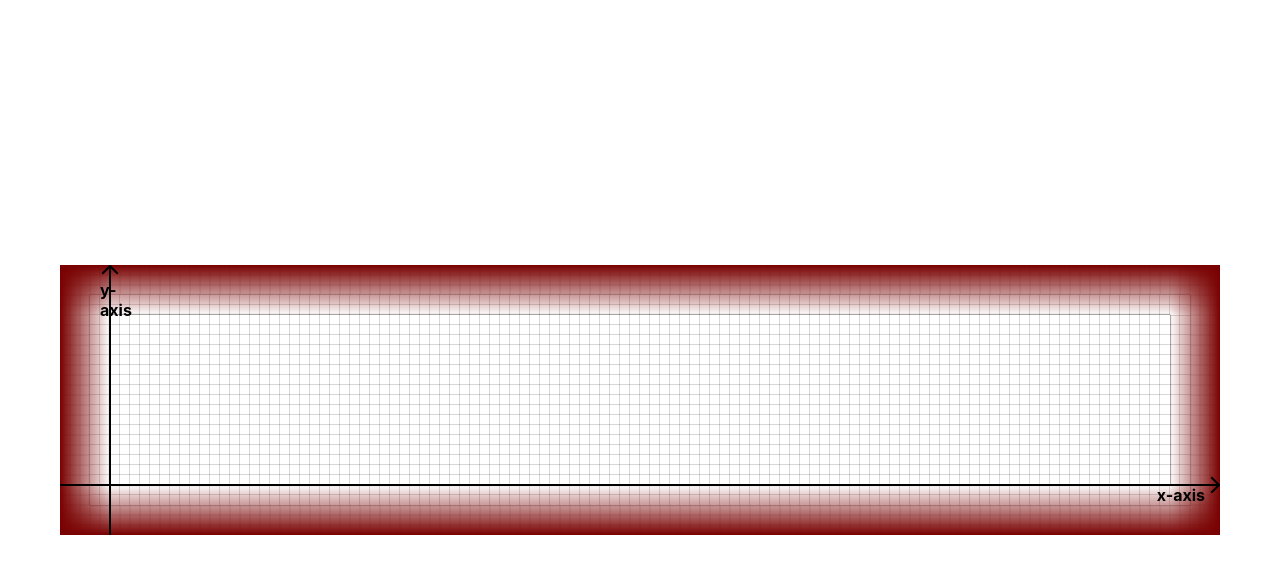
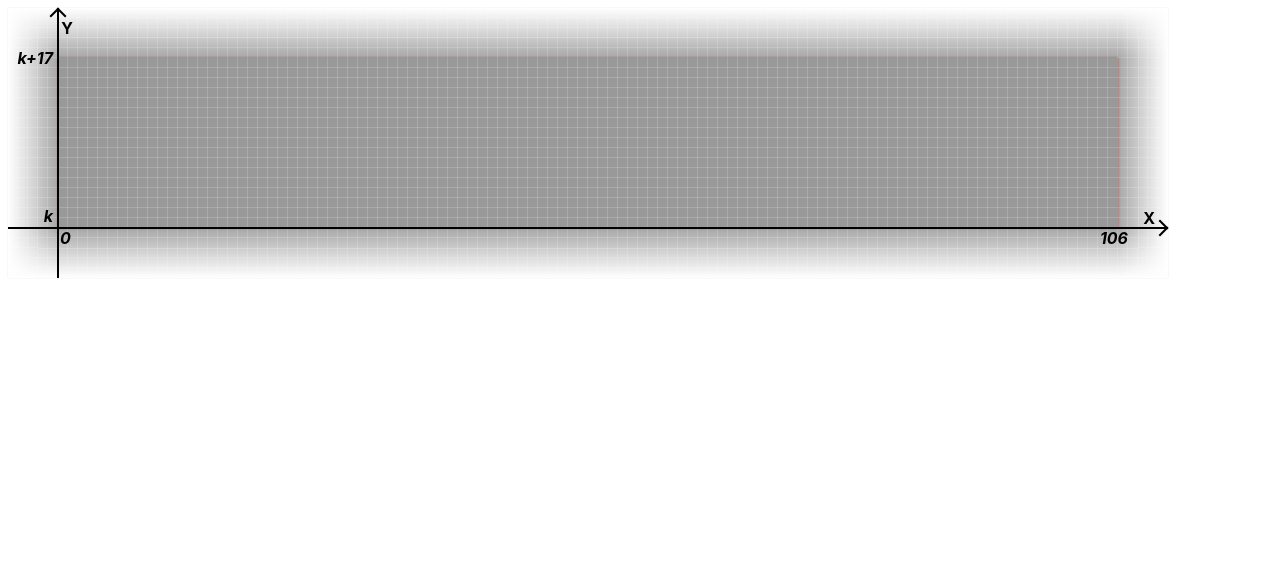
Before and after one commit to vipolar/tuppers, a Svelte app: page / in a window 1280 px wide. Shown: the top 574 px of the page. Built offline with nearby package versions, Linux system fonts and the light colour scheme.

Commit message:
made size-adjustable

```diff
--- a/src/Demo.svelte
+++ b/src/Demo.svelte
@@ -14,9 +14,8 @@
 	}
 
 	.graph {
-		transform: translateY(-50%) translateX(-50%);
+
 		position: absolute;
-		left: 50%;
-		top: 50%;
+
 	}
 </style>
--- a/src/demo/CanvasContainer.svelte
+++ b/src/demo/CanvasContainer.svelte
@@ -1,223 +1,200 @@
 <script>
-    import Decore from './CanvasDecore.svelte'
+    import CanvasDecore from './CanvasDecore.svelte'
+//    import { watchResize } from "svelte-watch-resize";
+
+    let pixelSize = 10;
+//    let screenWidth = 0;
+//    let screenHeight = 0;
 </script>
 
-<div class="container">
-    <div class="container-top-gradient"></div>
-    <div class="container-top">
-        {#each Array(116) as _, index (index)}
-            <div class="container-column">
-                {#each Array(3) as _, index (index)}
-                    <div class="container-pixel"></div>
-                {/each}
-            </div>
-        {/each}
+<!--get available screen size and adjust pixel size by it
+<svelte:window bind:screenWidth bind:screenHeight />-->
+
+<!--constants in braces represent the amount of pixels, as defined by the canvas matrix-->
+<div class="container" style="width: {116 * pixelSize}px; height: {27 * pixelSize}px">
+    <div class="container-top-gradient" style="width: {116 * pixelSize}px; height: {5 * pixelSize}px"></div>
+    <div class="container-left-gradient" style="width: {5 * pixelSize}px; height: {27 * pixelSize}px"></div>
+    <div class="container-right-gradient" style="width: {5 * pixelSize}px; height: {27 * pixelSize}px"></div>
+    <div class="container-bot-gradient" style="width: {116 * pixelSize}px; height: {5 * pixelSize}px"></div>
+
+    <div class="decore-container" style="width: {116 * pixelSize}px; height: {27 * pixelSize}px">
+        <CanvasDecore {pixelSize}></CanvasDecore>
     </div>
 
-    <div class="container-left-gradient"></div>
-    <div class="container-left">
-        {#each Array(3) as _, index (index)}
-            <div class="container-column">
-                {#each Array(21) as _, index (index)}
-                    <div class="container-pixel"></div>
-                {/each}
+    <!--font-size adjustments might be harmful, need testing on mobile devices-->
+    <div class="container-axis-y" style="width: {5 * pixelSize}px; height: {27 * pixelSize}px">
+        <div class="container-axis-y-arrow-body"></div>
+		<div class="container-axis-y-arrow-head" style="width: {pixelSize}px; height: {pixelSize}px; top: {pixelSize / 5}px"></div>
+        <div class="container-axis-y-arrow-rest" style="width: {5 * pixelSize}px; height: {22 * pixelSize}px">
+            <div class="container-axis-y-arrow-rest-name" style="font-size: {pixelSize / 10}em; right: {pixelSize * -1.5}px; top: {pixelSize}px"><b>Y</b></div>
+            <div class="container-axis-y-arrow-rest-dash" style="width: {5 * pixelSize}px; height: {17 * pixelSize}px">
+                <div class="container-axis-y-arrow-rest-dash-first" style="font-size: {pixelSize / 10}em; right: {pixelSize / 2}px; bottom: {pixelSize / 5}px"><b><i>k</i></b></div>
+                <div class="container-axis-y-arrow-rest-dash-last" style="font-size: {pixelSize / 10}em; right: {pixelSize / 2}px; top: {pixelSize * -1}px"><b><i>k+17</i></b></div>
             </div>
-        {/each}
-    </div>
-
-    <div class="decore-container">
-        <Decore></Decore>
-    </div>
-
-    <div class="container-right-gradient"></div>
-    <div class="container-right">
-        {#each Array(3) as _, index (index)}
-            <div class="container-column">
-                {#each Array(21) as _, index (index)}
-                    <div class="container-pixel"></div>
-                {/each}
-            </div>
-        {/each}
-    </div>
-
-    <div class="container-bot-gradient"></div>
-    <div class="container-bot">
-        {#each Array(116) as _, index (index)}
-            <div class="container-column">
-                {#each Array(3) as _, index (index)}
-                    <div class="container-pixel"></div>
-                {/each}
-            </div>
-        {/each}
-    </div>
-
-    <div class="container-axis-y">
-        <div class="container-arrow-body"></div>
-		<div class="container-arrow-head"></div>
-        <div class="container-arrow-name">
-            <b>y-axis</b>
         </div>
     </div>
 
-    <div class="container-axis-x">
-        <div class="container-arrow-body"></div>
-        <div class="container-arrow-head"></div>
-        <div class="container-arrow-name">
-            <b>x-axis</b>
+    <!--font-size adjustments might be harmful, need testing on mobile devices-->
+    <div class="container-axis-x" style="width: {116 * pixelSize}px; height: {5 * pixelSize}px">
+        <div class="container-axis-x-arrow-body"></div>
+        <div class="container-axis-x-arrow-head" style="width: {pixelSize}px; height: {pixelSize}px; right: {pixelSize / 5}px"></div>
+        <div class="container-axis-x-arrow-rest" style="width: {111 * pixelSize}px; height: {5 * pixelSize}px">
+            <div class="container-axis-x-arrow-rest-name" style="font-size: {pixelSize / 10}em; right: {pixelSize * 1.3}px; top: {pixelSize * -2}px"><b>X</b></div>
+            <div class="container-axis-x-arrow-rest-dash" style="width: {106 * pixelSize}px; height: {5 * pixelSize}px">
+                <div class="container-axis-x-arrow-rest-dash-first" style="font-size: {pixelSize / 10}em; left: {pixelSize / 5}px"><b><i>0</i></b></div>
+                <div class="container-axis-x-arrow-rest-dash-last" style="font-size: {pixelSize / 10}em; right: {pixelSize * -1}px"><b><i>106</i></b></div>
+            </div>
         </div>
     </div>
 </div>
 
 <style>
     .container {
-		transform: translateY(-50%) translateX(-50%);
 		flex-flow: row wrap;
-		position: absolute;
-		contain: content;
-		display: flex;
-		width: 1160px;
-		height: 270px;
-		left: 50%;
-		top: 50%;
-	}
-
-    .container-top {
-		width: 1160px;
-		height: 30px;
+		position: inherit;
+		contain: inherit;
+		display: inherit;
 	}
 
     .container-top-gradient {
-		background-image: linear-gradient(to top, #ff000000, #790000);
-		position: absolute;
-		width: 1160px;
-		height: 50px;
+		background-image: linear-gradient(to top, #ff000000, #ffffff);
+		position: inherit;
         z-index: 3;
         top: 0;
 	}
 
-	.container-left {
-        height: 210px;
-		width: 30px;
-	}
-
     .container-left-gradient {
-		background-image: linear-gradient(to left, #ff000000, #790000);
-		position: absolute;
-		height: 270px;
-		width: 50px;
+		background-image: linear-gradient(to left, #ff000000, #ffffff);
+		position: inherit;
         z-index: 3;
         left: 0;
 	}
 
-	.decore-container {
-        position: relative;
-        display: flex;
-        width: 1100px;
-        height: 210px;
-		z-index: 2;
-	}
-
-	.container-right {
-        height: 210px;
-		width: 30px;
-	}
+    .decore-container {
+        flex-flow: inherit;
+		display: flex;
+    }
 
 	.container-right-gradient {
-		background-image: linear-gradient(to right, #ff000000, #790000);
-		position: absolute;
-		height: 270px;
-		width: 50px;
+		background-image: linear-gradient(to right, #ff000000, #ffffff);
+		position: inherit;
         z-index: 3;
         right: 0;
 	}
 
-	.container-bot {
-		width: 1160px;
-		height: 30px;
-	}
-
 	.container-bot-gradient {
-		background-image: linear-gradient(to bottom, #ff000000, #790000);
-		position: absolute;
-		width: 1160px;
-		height: 50px;
+		background-image: linear-gradient(to bottom, #ff000000, #ffffff);
+		position: inherit;
         z-index: 3;
         bottom: 0;
 	}
 
-    .container-pixel {
-        float: left;
-		width: 10px;
-		height: 10px;
-		box-shadow: 0px 0px 1px #999999;
-	}
-
     .container-axis-y {
-		position: absolute;
-        height: inherit;
-        width: 10px;
-		left: 40px;
+		position: inherit;
         z-index: 4;
+        left: 0;
+        top: 0;
     }
 
-    .container-axis-y .container-arrow-body {
+    .container-axis-y-arrow-body {
         border-left: 2px solid #000000;
-		position: absolute;
+		position: inherit;
         height: inherit;
-		left: 9px;
+		right: -1px;
     }
 
-    .container-axis-y .container-arrow-head {
-        top: 2px;
+    .container-axis-y-arrow-head {
         left: 100%;
-        width: 10px;
-        height: 10px;
         float: right;
-        position: absolute;
+        position: inherit;
         border-top: 2px solid #000000;
         border-right: 2px solid #000000;
         transform: translateX(-50%) rotate(-45deg);
         /* Hacky as fuck but it somehow works, so fuck off! */
     }
 
-    .container-axis-y .container-arrow-name {
-        position: absolute;
+    .container-axis-y-arrow-rest {
+        position: inherit;
+        z-index: 5;
+        left: 0;
+        top: 0;
+    }
+
+    .container-axis-y-arrow-rest-name {
+        position: inherit;
         color: #000000;
-        content: "Y";
-        top: 15px;
+    }
+
+    .container-axis-y-arrow-rest-dash {
+        position: inherit;
+        text-align: right;
+        z-index: 5;
+        bottom: 0;
+        left: 0;
+    }
+
+    .container-axis-y-arrow-rest-dash-first {
+        position: inherit;
+        color: #000000;
+        bottom: 0;
+    }
+
+    .container-axis-y-arrow-rest-dash-last {
+        position: inherit;
+        color: #000000;
     }
 
     .container-axis-x {
-		position: absolute;
-        width: inherit;
-        height: 10px;
-		bottom: 40px;
+		position: inherit;
         z-index: 4;
+        bottom: 0;
     }
 
-    .container-axis-x .container-arrow-body {
+    .container-axis-x-arrow-body {
         border-bottom: 2px solid #000000;
-		position: absolute;
+		position: inherit;
         width: inherit;
-        bottom: 9px;
+        top: -1px;
     }
 
-    .container-axis-x .container-arrow-head {
-        right: 2px;
-        width: 10px;
-        height: 10px;
+    .container-axis-x-arrow-head {
         float: right;
-        position: absolute;
+        position: inherit;
         border-top: 2px solid #000000;
         border-right: 2px solid #000000;
         transform: translateY(-50%) rotate(45deg);
         /* Hacky as fuck but it somehow works, so fuck off! */
     }
 
-    .container-axis-x .container-arrow-name {
-        position: absolute;
-        color: #000000;
-        right: 15px;
+    .container-axis-x-arrow-rest {
+        position: inherit;
+        z-index: 5;
+        right: 0;
+        top: 0;
     }
 
+    .container-axis-x-arrow-rest-name {
+        position: inherit;
+        color: #000000;
+    }
+
+    .container-axis-x-arrow-rest-dash {
+        position: inherit;
+        text-align: left;
+        z-index: 5;
+        bottom: 0;
+        left: 0;
+    }
+
+    .container-axis-x-arrow-rest-dash-first {
+        position: inherit;
+        color: #000000;
+        top: 0;
+    }
+
+    .container-axis-x-arrow-rest-dash-last {
+        position: inherit;
+        color: #000000;
+        top: 0;
+    }
 </style>
--- a/src/demo/CanvasDecore.svelte
+++ b/src/demo/CanvasDecore.svelte
@@ -1,47 +1,91 @@
 <script>
-    import Matrix from './CanvasMatrix.svelte'
+    import CanvasMatrix from './CanvasMatrix.svelte'
+    export let pixelSize;
 </script>
 
-<div class="decore">
-    <div class="decore-top">
-        {#each Array(110) as _, index (index)}
-            <div class="decore-column">
-                {#each Array(2) as _, index (index)}
-                    <div class="decore-pixel"></div>
+<!--constants in braces represent the amount of pixels, as defined by the canvas matrix-->
+<div class="decore" style="width: {116 * pixelSize}px; height: {27 * pixelSize}px">
+    <div class="decore-outer-top" style="width: {116 * pixelSize}px; height: {3 * pixelSize}px">
+        {#each Array(116) as _, index (index)}
+            <div class="decore-outer-column" style="width: {pixelSize}px; height: {3 * pixelSize}px">
+                {#each Array(3) as _, index (index)}
+                    <div class="decore-outer-pixel" style="width: {pixelSize}px; height: {pixelSize}px"></div>
                 {/each}
             </div>
         {/each}
     </div>
 
-    <div class="decore-left">
-        {#each Array(2) as _, index (index)}
-            <div class="decore-column">
-                {#each Array(17) as _, index (index)}
-                    <div class="decore-pixel"></div>
+    <div class="decore-outer-left" style="width: {3 * pixelSize}px; height: {21 * pixelSize}px">
+        {#each Array(3) as _, index (index)}
+            <div class="decore-outer-column" style="width: {pixelSize}px; height: {21 * pixelSize}px">
+                {#each Array(21) as _, index (index)}
+                    <div class="decore-outer-pixel" style="width: {pixelSize}px; height: {pixelSize}px"></div>
                 {/each}
             </div>
         {/each}
     </div>
 
-    <div class="matrix-container">
-        <Matrix></Matrix>
+    <div class="decore-inner" style="width: {110 * pixelSize}px; height: {21 * pixelSize}px">
+        <div class="decore-inner-top" style="width: {110 * pixelSize}px; height: {2 * pixelSize}px">
+            {#each Array(110) as _, index (index)}
+                <div class="decore-inner-column" style="width: {pixelSize}px; height: {2 * pixelSize}px">
+                    {#each Array(2) as _, index (index)}
+                        <div class="decore-inner-pixel" style="width: {pixelSize}px; height: {pixelSize}px"></div>
+                    {/each}
+                </div>
+            {/each}
+        </div>
+
+        <div class="decore-inner-left" style="width: {2 * pixelSize}px; height: {17 * pixelSize}px">
+            {#each Array(2) as _, index (index)}
+                <div class="decore-inner-column" style="width: {pixelSize}px; height: {17 * pixelSize}px">
+                    {#each Array(17) as _, index (index)}
+                        <div class="decore-inner-pixel" style="width: {pixelSize}px; height: {pixelSize}px"></div>
+                    {/each}
+                </div>
+            {/each}
+        </div>
+
+        <div class="matrix-container" style="width: {106 * pixelSize}px; height: {17 * pixelSize}px">
+            <CanvasMatrix {pixelSize}></CanvasMatrix>
+        </div>
+
+        <div class="decore-inner-right" style="width: {2 * pixelSize}px; height: {17 * pixelSize}px">
+            {#each Array(2) as _, index (index)}
+                <div class="decore-inner-column" style="width: {pixelSize}px; height: {17 * pixelSize}px">
+                    {#each Array(17) as _, index (index)}
+                        <div class="decore-inner-pixel" style="width: {pixelSize}px; height: {pixelSize}px"></div>
+                    {/each}
+                </div>
+            {/each}
+        </div>
+
+        <div class="decore-inner-bot" style="width: {110 * pixelSize}px; height: {2 * pixelSize}px">
+            {#each Array(110) as _, index (index)}
+                <div class="decore-inner-column" style="width: {pixelSize}px; height: {2 * pixelSize}px">
+                    {#each Array(2) as _, index (index)}
+                        <div class="decore-inner-pixel" style="width: {pixelSize}px; height: {pixelSize}px"></div>
+                    {/each}
+                </div>
+            {/each}
+        </div>
     </div>
 
-	<div class="decore-right">
-        {#each Array(2) as _, index (index)}
-            <div class="decore-column">
-                {#each Array(17) as _, index (index)}
-                    <div class="decore-pixel"></div>
+    <div class="decore-outer-right" style="width: {3 * pixelSize}px; height: {21 * pixelSize}px">
+        {#each Array(3) as _, index (index)}
+            <div class="decore-outer-column" style="width: {pixelSize}px; height: {21 * pixelSize}px">
+                {#each Array(21) as _, index (index)}
+                    <div class="decore-outer-pixel" style="width: {pixelSize}px; height: {pixelSize}px"></div>
                 {/each}
             </div>
         {/each}
     </div>
 
-    <div class="decore-bot">
-        {#each Array(110) as _, index (index)}
-            <div class="decore-column">
-                {#each Array(2) as _, index (index)}
-                    <div class="decore-pixel"></div>
+    <div class="decore-outer-bot" style="width: {116 * pixelSize}px; height: {3 * pixelSize}px">
+        {#each Array(116) as _, index (index)}
+            <div class="decore-outer-column" style="width: {pixelSize}px; height: {3 * pixelSize}px">
+                {#each Array(3) as _, index (index)}
+                    <div class="decore-outer-pixel" style="width: {pixelSize}px; height: {pixelSize}px"></div>
                 {/each}
             </div>
         {/each}
@@ -50,51 +94,45 @@
 
 <style>
     .decore {
-		contain: content;
-		box-shadow: 0px 0px 2px #444444;
+		box-shadow: 0px 0px 1px #cccccc;
 		flex-flow: row wrap;
 		position: inherit;
 		display: inherit;
-		height: inherit;
-		width: inherit;
 	}
 
-    .decore-top {
-		position: inherit;
-		width: 1100px;
-		height: 20px;
+    .decore > * {
+        flex-flow: nowrap;
+        display: inherit;
+    }
+
+    .decore-inner {
+        box-shadow: 0px 0px 1px #bbbbbb;
+        flex-flow: row wrap;
+        position: relative;
+        display: inherit;
+		z-index: 2;
 	}
 
-	.decore-left {
-		position: inherit;
-		height: 170px;
-		width: 20px;
-	}
+    .decore-inner > * {
+        flex-flow: nowrap;
+        display: inherit;
+    }
 
 	.matrix-container {
 		position: relative;
 		display: inherit;
-		width: 1060px;
-		height: 170px;
 		z-index: 2;
 	}
 
-	.decore-right {
-		height: 170px;
-		width: 20px;
+    .decore-outer-pixel {
+		box-shadow: 0px 0px 1px #ffffff;
+		background-color: #aaaaaa;
+        float: left;
 	}
 
-	.decore-bot {
-		position: inherit;
-		width: 1100px;
-		height: 20px;
-	}
-
-    .decore-pixel {
-		box-shadow: 0px 0px 1px #231816;
-		background-color: #ffffff;
-		height: 10px;
-		width: 10px;
+    .decore-inner-pixel {
+		box-shadow: 0px 0px 1px #ffffff;
+		background-color: #a7a7a7;
 		float: left;
 	}
 </style>
--- a/src/demo/CanvasMatrix.svelte
+++ b/src/demo/CanvasMatrix.svelte
@@ -1,8 +1,13 @@
-<div class="matrix">
+<script>
+	export let pixelSize;
+</script>
+
+<!--constants in braces represent the amount of pixels, as defined here-->
+<div class="matrix" style="width: {106 * pixelSize}px; height: {17 * pixelSize}px">
 	{#each Array(106) as _, index (index)}
-		<div class="matrix-column">
+		<div class="matrix-column" style="width: {pixelSize}px; height: {17 * pixelSize}px">
 			{#each Array(17) as _, index (index)}
-				<div class="matrix-pixel"></div>
+				<div class="matrix-pixel" style="width: {pixelSize}px; height: {pixelSize}px"></div>
 			{/each}
 		</div>
 	{/each}
@@ -10,24 +15,13 @@
 
 <style>
 	.matrix {
-		box-shadow: 0px 0px 2px #444444;
+		box-shadow: 0px 0px 2px #990000;
 		display: inherit;
-		height: inherit;
-		width: inherit;
-	}
-
-	.matrix-column {
-		height: inherit;
-		width: 10px;
 	}
 
 	.matrix-pixel {
-		/*box-shadow: 0px 0px 1px #ffffff;
-		background-color: #999999;*/
-		box-shadow: 0px 0px 1px #231816;
-		background-color: #ffffff;
-		height: 10px;
-		width: 10px;
+		box-shadow: 0px 0px 1px #ffffff;
+		background-color: #999999;
 		float: left;
 	}
 
```
